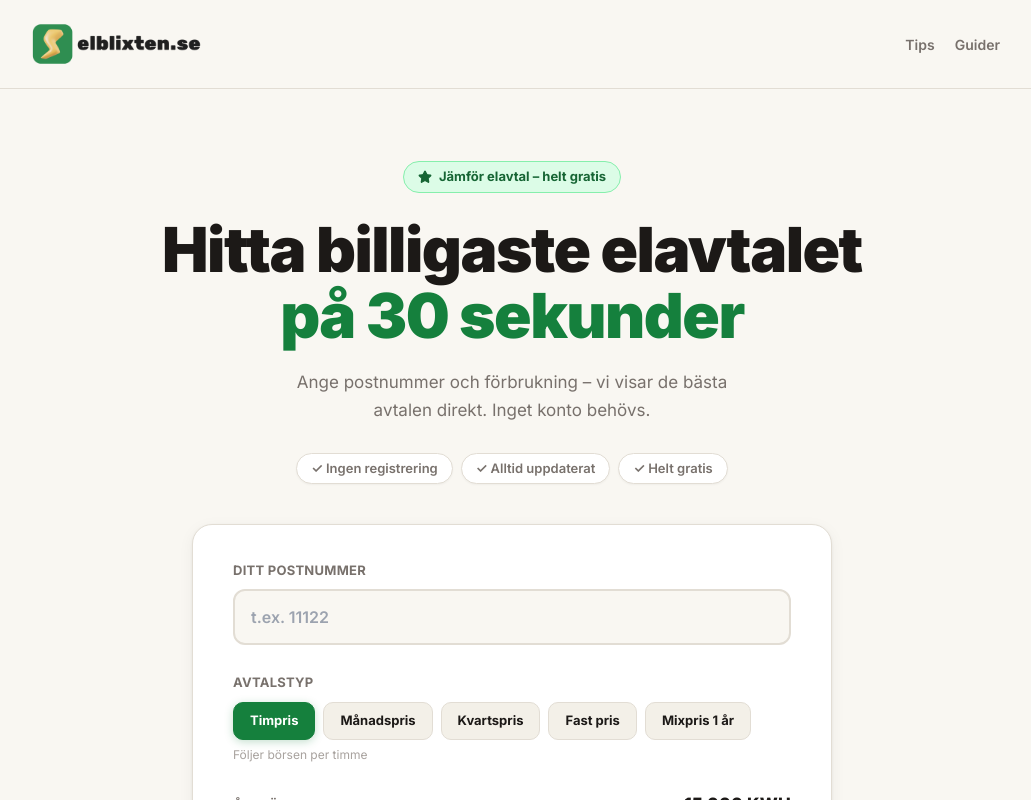
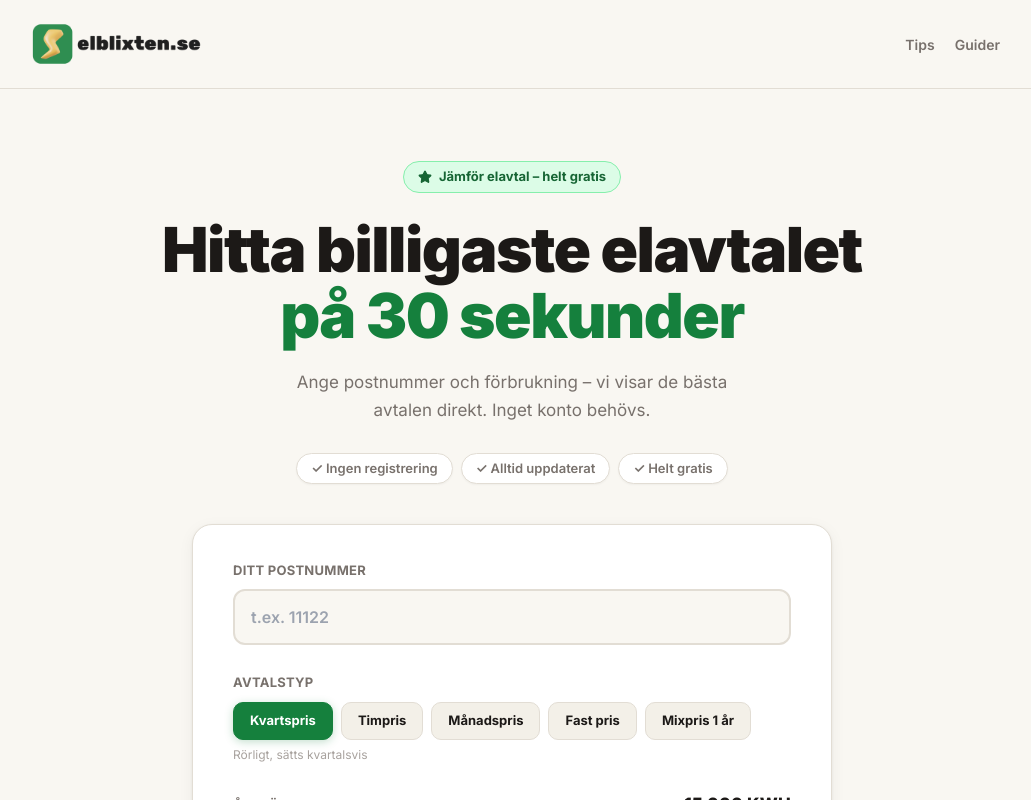
Before and after one commit to AMIIGO-dot/elsnabbt, a Next.js app: page / in a window 1280 px wide. Shown: the top 800 px of the page, without its empty margins (128-1159 px from the left). Built offline with nearby package versions, Linux system fonts and the light colour scheme.

Commit message:
Kvartspris först och som default

```diff
--- a/app/page.tsx
+++ b/app/page.tsx
@@ -13,7 +13,7 @@ export default function Home() {
   const [postnr, setPostnr] = useState('');
   const [kwh, setKwh] = useState(15000);
   const [results, setResults] = useState<ScrapedOffer[]>([]);
-  const [avtalstyp, setAvtalstyp] = useState('TIMPRIS');
+  const [avtalstyp, setAvtalstyp] = useState('KVARTSPRIS');
   const [loading, setLoading] = useState(false);
   const [searched, setSearched] = useState(false);
   const [dataSource, setDataSource] = useState('');
@@ -23,9 +23,9 @@ export default function Home() {
   const [openFaq, setOpenFaq] = useState<number | null>(null);
 
   const avtalstyper = [
+    { key: 'KVARTSPRIS',   label: 'Kvartspris',   desc: 'Rörligt, sätts kvartalsvis' },
     { key: 'TIMPRIS',       label: 'Timpris',      desc: 'Följer börsen per timme' },
     { key: 'MÅNADSPRIS',   label: 'Månadspris',   desc: 'Rörligt, sätts månadsvis' },
-    { key: 'KVARTSPRIS',   label: 'Kvartspris',   desc: 'Rörligt, sätts kvartalsvis' },
     { key: 'FAST PRIS',    label: 'Fast pris',    desc: 'Låst pris, förutsägbart' },
     { key: 'MIXPRIS 1 ÅR', label: 'Mixpris 1 år', desc: 'Del fast, del rörligt' },
   ];
```
